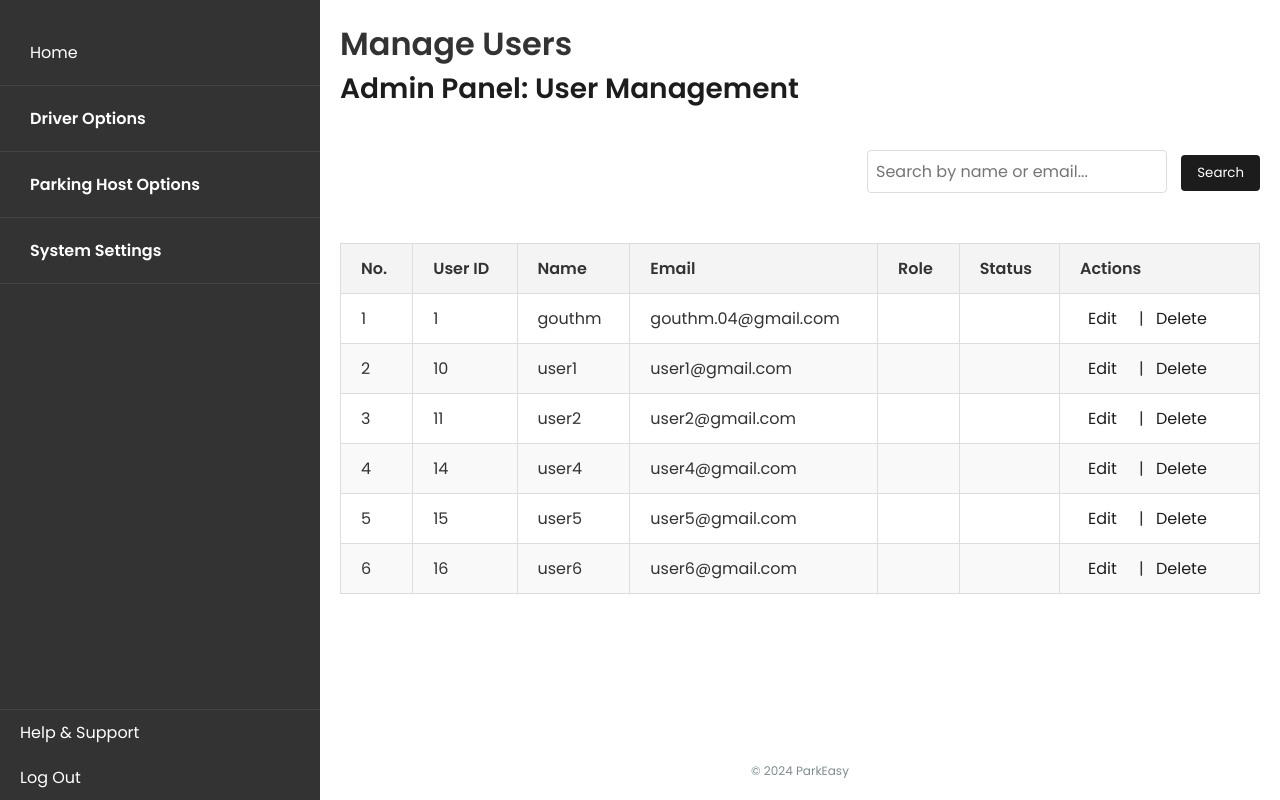
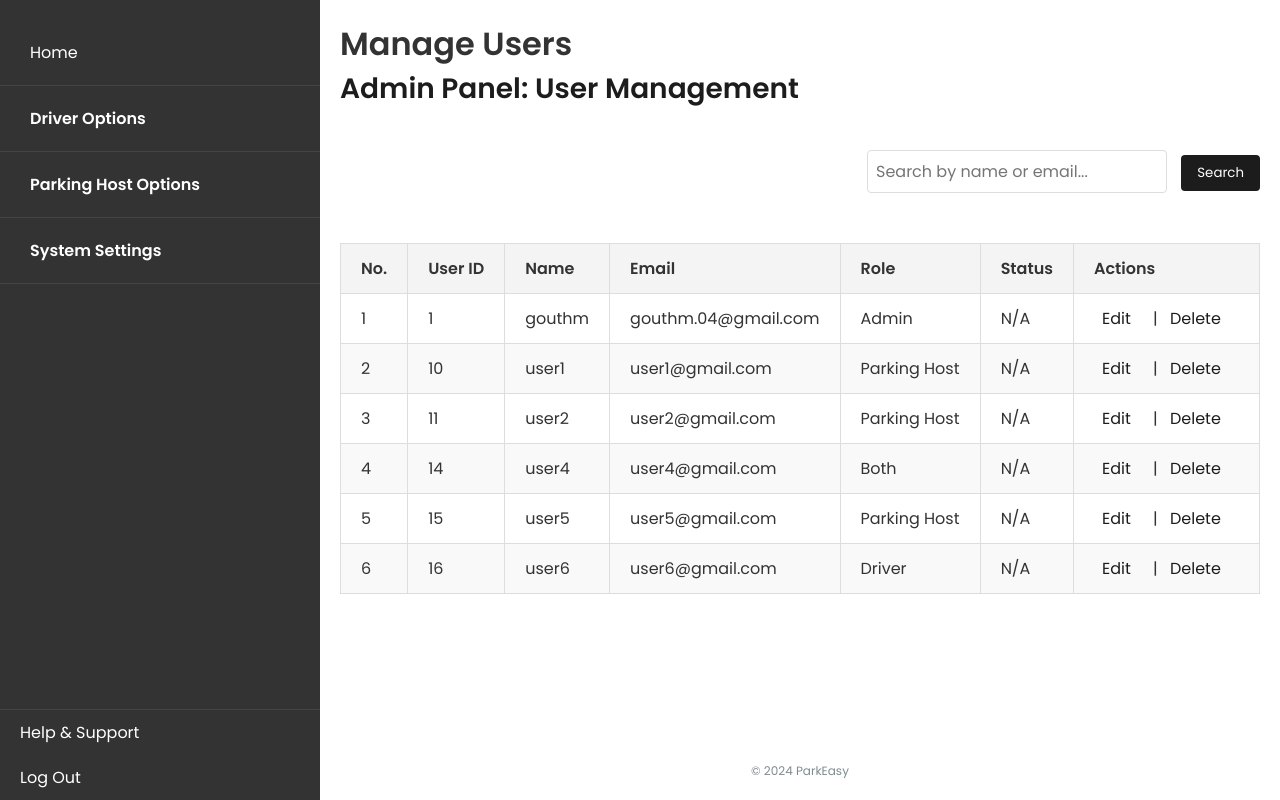
Before and after one commit to gouthm04/ParkEasy, a Django app: page /parkeasy/manage-users/ in a window 1280 px wide. Run offline with Django 5.2, Linux system fonts and the light colour scheme; a user stored in the database is signed in; data comes from the database, SQL or seed files in the repository.

Commit message:
minor updates

```diff
--- a/ParkEasyApp/models.py
+++ b/ParkEasyApp/models.py
@@ -1,12 +1,39 @@
 from datetime import datetime
 from django.db import models
+from django.utils import timezone
 from django.contrib.auth.models import User  # Using Django's built-in User model for authentication
+from django.db.models.signals import post_save
+from django.dispatch import receiver
 
-# User Model (extending the default Django User model)
+@receiver(post_save, sender=User)
+def create_parkeasy_user(sender, instance, created, **kwargs):
+    if created:
+        ParkEasyUser.objects.create(user=instance)
+
+@receiver(post_save, sender=User)
+def save_parkeasy_user(sender, instance, **kwargs):
+    instance.parkeasyuser.save()
+
+
 class ParkEasyUser(models.Model):
     user = models.OneToOneField(User, on_delete=models.CASCADE)  # Linking to Django's built-in User model
+    status = models.CharField(max_length=20, choices=[('active', 'Active'), ('suspended', 'Suspended'), ('pending', 'Pending')], default='active')
+
     def __str__(self):
         return self.user.username
+
+    def get_role(self):
+        # Check if the user is a superuser (admin)
+        if self.user.is_superuser:
+            return 'admin'
+        # If the user has parking spaces listed, they are a host
+        elif self.parking_spaces.exists():
+            return 'host'
+        # If the user has bookings, they are a driver
+        elif self.bookings.exists():
+            return 'driver'
+        # Default to both (can be both driver and host)
+        return 'both'
 
 
 # Parking Space Model (for listing parking spaces)
@@ -30,13 +57,9 @@ class ParkingSpace(models.Model):
         ]
 
 
-from django.db import models
-from django.utils import timezone
-from datetime import datetime, timedelta
-
+# Booking Model
 class Booking(models.Model):
     user = models.ForeignKey(ParkEasyUser, on_delete=models.CASCADE, related_name="bookings")
-
     parking_space = models.ForeignKey(ParkingSpace, on_delete=models.CASCADE)
     booking_time = models.DateTimeField(auto_now_add=True)  # Auto-set to the time of booking
     start_date = models.DateField(default=timezone.now)  # Dynamically use current date
@@ -63,7 +86,6 @@ class Booking(models.Model):
             # Set the duration based on the difference between start and end times
             self.duration = end_datetime - start_datetime
 
-        # Call the parent class's save method
         super().save(*args, **kwargs)
 
     def __str__(self):
@@ -74,7 +96,6 @@ class Booking(models.Model):
             models.Index(fields=['user', 'parking_space', 'status']),
         ]
         unique_together = ('parking_space', 'start_time', 'end_time')
-
 
 
 # Payment Model
--- a/ParkEasyApp/views.py
+++ b/ParkEasyApp/views.py
@@ -8,6 +8,14 @@ from .forms import CustomUserCreationForm, ParkingSpaceForm, BookingForm
 from datetime import timedelta
 from django.db.models import Q
 from django.utils.timezone import make_aware
+from django.core.paginator import Paginator
+from django.utils.timezone import now
+from django.db.models import Sum
+import json
+from django.contrib.auth.decorators import user_passes_test
+from django.contrib.auth.models import User
+
+
 
 # Check if the user is a superuser
 def is_superuser(user):
@@ -21,7 +29,6 @@ def login_view(request):
         user = authenticate(request, username=username, password=password)
         if user:
             login(request, user)
-            # Check if the user is a superuser (admin)
             if user.is_superuser:
                 return redirect('admin_dashboard')  # Redirect to admin dashboard
             else:
@@ -52,12 +59,9 @@ def register_view(request):
 def profile_view(request):
     if request.method == "POST":
         user = request.user
-        # Update email
         if 'email' in request.POST:
             user.email = request.POST['email']
             user.save()
-
-        # Update role
         if 'role' in request.POST:
             role = request.POST['role']
             if role in ['driver', 'host', 'both']:
@@ -68,9 +72,6 @@ def profile_view(request):
         return redirect('profile')
 
     return render(request, 'auth/profile.html')
-
-
-
 
 # Parking Space List View
 def parking_space_list_view(request):
@@ -83,7 +84,6 @@ def parking_space_list_view(request):
 # Parking Space Detail View
 def parking_space_detail_view(request, space_id):
     parking_space = get_object_or_404(ParkingSpace, id=space_id)
-    # Pass the user's ownership status for frontend validation
     is_host = request.user.is_authenticated and parking_space.host == request.user.parkeasyuser
     return render(request, 'parking/parking_space_detail.html', {
         'parking_space': parking_space,
@@ -94,7 +94,6 @@ def parking_space_detail_view(request, space_id):
 @login_required
 def add_parking_space_view(request):
     if request.method == 'POST':
-        print(request.POST)
         latitude = request.POST.get('latitude')
         longitude = request.POST.get('longitude')
         form = ParkingSpaceForm(request.POST)
@@ -167,14 +166,7 @@ def faq(request):
 def terms_conditions(request):
     return render(request, 'pages/terms_conditions.html')
 
-
-# BOOKING VIEWS
-
-from django.utils.timezone import make_aware, get_current_timezone
-from django.contrib import messages
-from .models import ParkingSpace, Booking, ParkEasyUser
-from .forms import BookingForm
-
+# Booking Views
 @login_required
 def create_booking_view(request, parking_space_id):
     parking_space = get_object_or_404(ParkingSpace, id=parking_space_id)
@@ -186,8 +178,6 @@ def create_booking_view(request, parking_space_id):
 
     if request.method == 'POST':
         form = BookingForm(request.POST, user=park_easy_user, parking_space=parking_space)
-        print("Form Data:", request.POST)  # Debug form data
-        print("Form Valid:", form.is_valid())  # Debug form validity
         if form.is_valid():
             booking = form.save(commit=False)
             booking.parking_space = parking_space
@@ -195,13 +185,10 @@ def create_booking_view(request, parking_space_id):
             booking.save()
             messages.success(request, "Booking created successfully!")
             return redirect('booking_success')
-        else:
-            print("Form Errors:", form.errors)  # Debug form errors
     else:
         form = BookingForm()
 
     return render(request, 'booking/create_booking.html', {'form': form, 'parking_space': parking_space})
-
 
 @login_required
 def booking_success_view(request):
@@ -222,23 +209,15 @@ def cancel_booking_view(request, booking_id):
         return redirect('dashboard')
     return render(request, 'booking/cancel_booking.html', {'booking': booking})
 
-
-
-from django.core.paginator import Paginator
-
 @login_required
 def my_bookings_view(request):
     bookings = Booking.objects.filter(user=request.user.parkeasyuser)
-    paginator = Paginator(bookings, 10)  # Show 10 bookings per page
+    paginator = Paginator(bookings, 10)
     page_number = request.GET.get('page')
     page_obj = paginator.get_page(page_number)
     return render(request, 'booking/my_bookings.html', {'page_obj': page_obj})
 
-
-from django.utils.timezone import now
-from django.db.models import Sum
-import json
-
+# Earnings View
 def earnings_view(request):
     total_earnings = Booking.objects.aggregate(total=Sum('price_paid'))['total']
     current_year = now().year
@@ -275,24 +254,13 @@ def map(request,space_id):
     return render(request, 'map/map.html', context)
 
 
-# Admin Dash
-
-from django.shortcuts import render
-from django.contrib.auth.decorators import user_passes_test
-from django.contrib.auth.models import User
-from django.db import models
-from .models import ParkingSpace, Booking, ParkEasyUser, Payment, Review, Notification
-
-# Check if the user is a superuser
-def is_superuser(user):
-    return user.is_authenticated and user.is_superuser
-
+# Admin Dashboard Views
 @user_passes_test(is_superuser)
 def admin_dashboard(request):
     total_users = User.objects.count()
     total_parking_spaces = ParkingSpace.objects.count()
     total_bookings = Booking.objects.count()
-    total_revenue = Booking.objects.filter(status='Completed').aggregate(total_revenue=models.Sum('price_paid'))['total_revenue'] or 0
+    total_revenue = Booking.objects.filter(status='Completed').aggregate(total_revenue=Sum('price_paid'))['total_revenue'] or 0
 
     context = {
         'total_users': total_users,
@@ -302,7 +270,6 @@ def admin_dashboard(request):
     }
 
     return render(request, 'admin/admin_dashboard.html', context)
-
 
 @user_passes_test(is_superuser)
 def manage_users(request):
@@ -321,32 +288,21 @@ def manage_bookings(request):
 
 @user_passes_test(is_superuser)
 def reports(request):
-    # Generate reports data here
     return render(request, 'admin/reports.html', {})
-
-from django.shortcuts import render, get_object_or_404, redirect
-from django.contrib.auth.models import User
-from .forms import UserEditForm  # Create this form in forms.py if needed
 
 @user_passes_test(is_superuser)
 def edit_user(request, user_id):
     user = get_object_or_404(User, id=user_id)
 
     if request.method == "POST":
-        # Handle the form submission and update user
         form = UserEditForm(request.POST, instance=user)
         if form.is_valid():
             form.save()
             return redirect('manage_users')  # Redirect to user management after edit
     else:
-        # If not POST, render the form with existing user data
         form = UserEditForm(instance=user)
 
     return render(request, 'admin/edit_user.html', {'form': form, 'user': user})
-
-
-from django.shortcuts import get_object_or_404, redirect
-from django.contrib.auth.models import User
 
 @user_passes_test(is_superuser)
 def delete_user(request, user_id):
--- a/templates/admin/manage_users.html
+++ b/templates/admin/manage_users.html
@@ -1,4 +1,3 @@
-<!-- manage_users -->
 <!DOCTYPE html>
 <html lang="en">
 {% load static %}
@@ -76,13 +75,36 @@
           <tr>
             <td>{{ forloop.counter }}</td> <!-- Display serial number -->
             <td>{{ user.id }}</td>
-                <td>{{ user.username }}</td>  <!-- Show username instead of name -->
+            <td>{{ user.username }}</td> <!-- Show username instead of name -->
             <td>{{ user.email }}</td>
-                <td>{{ user.role }}</td>
-                <td>{{ user.status }}</td>
+            <td>
+              {% if user.is_superuser %}
+              Admin
+              {% elif user.parkeasyuser.get_role == 'driver' %}
+              Driver
+              {% elif user.parkeasyuser.get_role == 'host' %}
+              Parking Host
+              {% else %}
+              Both
+              {% endif %}
+            </td>
+
+
+            <td>
+              {% if user.status == 'active' %}
+              Active
+              {% elif user.status == 'suspended' %}
+              Suspended
+              {% elif user.status == 'pending' %}
+              Pending
+              {% else %}
+              N/A
+              {% endif %}
+            </td>
+
             <td>
               <a href="{% url 'edit_user' user.id %}">Edit</a> |
-                  <a href="{% url 'delete_user' user.id %}">Delete</a>  <!-- Change deactivate to delete -->
+              <a href="{% url 'delete_user' user.id %}">Delete</a> <!-- Change deactivate to delete -->
             </td>
           </tr>
           {% endfor %}
```
Lines whose indentation alone changed are shown as unchanged.
